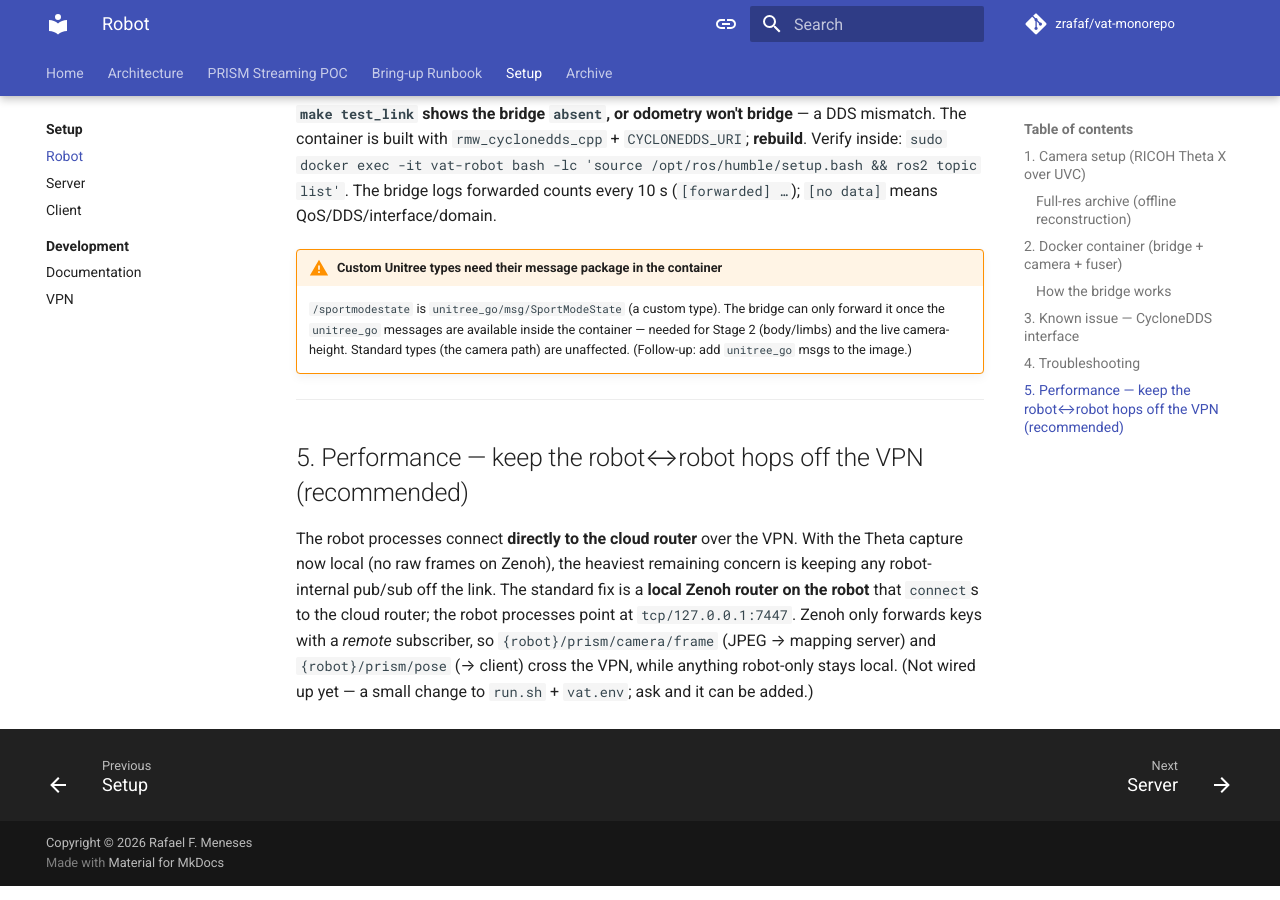
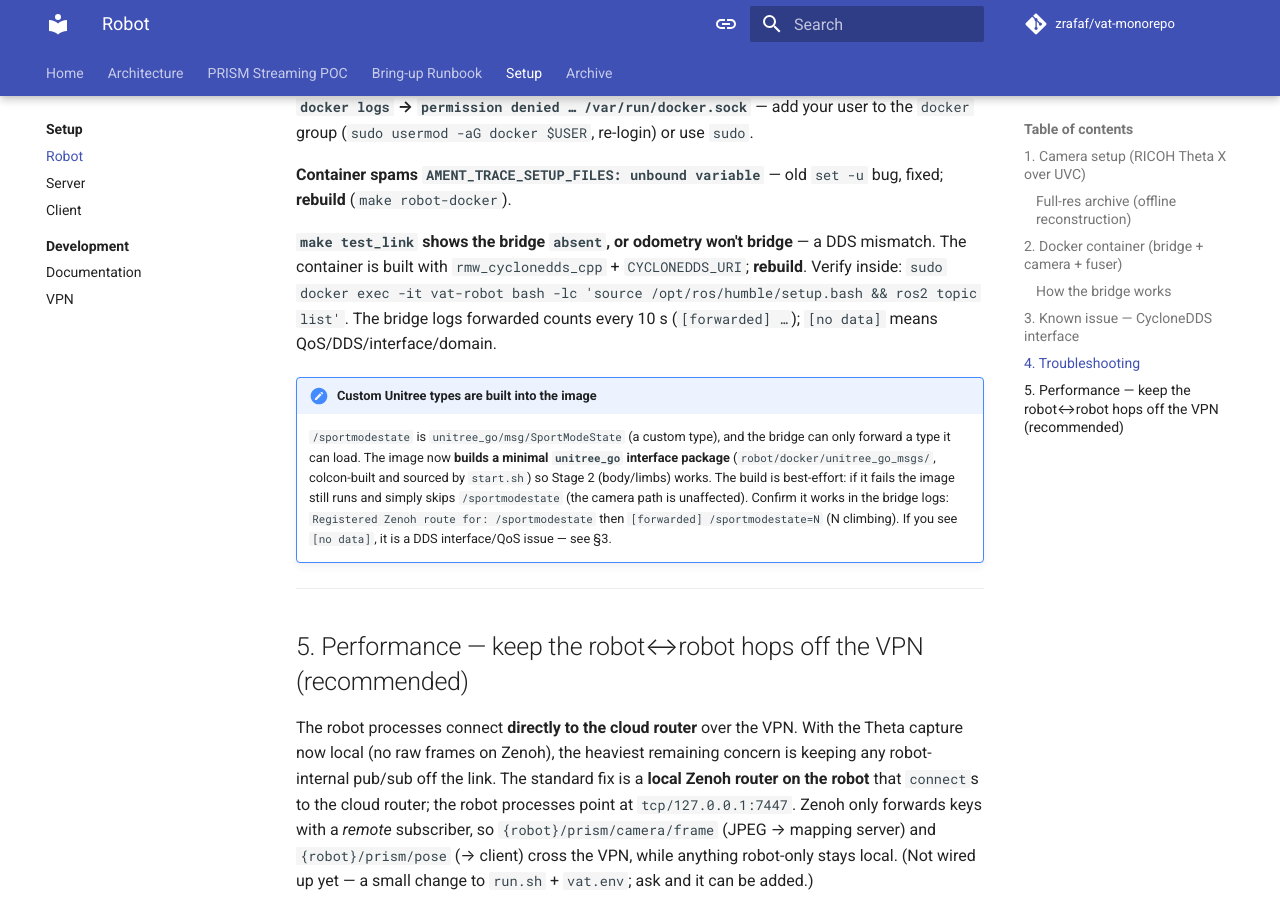
Before and after one commit to zRafaF/vat-monorepo, an MkDocs documentation site: the page built from docs/setup/robot.md, in a window 1280 px wide and 900 px high, scrolled down 6731 px. Built offline with MkDocs 1.6.1 and Material for MkDocs 9.7.7, drawn with Linux system fonts in a browser that asks for light colours; comment, search, counter and statistics services are not loaded; some of the changed text lies outside the part shown.

Commit message:
added the msgs and updated the dockerfile

````diff
--- a/docs/setup/robot.md
+++ b/docs/setup/robot.md
@@ -273,8 +273,15 @@
 
 ## 3. Known issue — CycloneDDS interface
 
-On our Go2, ROS failed at startup with `ros2: eth1: does not match an available
-interface`. Pin CycloneDDS to the real interface before any ROS command:
+On our Go2, ROS fails at startup with `<iface>: does not match an available
+interface` when CycloneDDS is bound to a NIC that doesn't exist — this
+crash-loops the bridge (`rcl node's rmw handle is invalid`). **The container
+now auto-detects the interface** (`start.sh` prefers the NIC on the Unitree
+subnet `192.168.123.x`, then the default route, then the first UP NIC), so
+`make robot-docker` should just work. If auto-detect picks the wrong one
+(bridge logs `[no data]`), pin it: set `NET_IFACE=<iface>` in `vat.env`
+(find it with `ip -br addr` on the robot). For ad-hoc `ros2` commands on the
+host, export it manually:
 
 ```bash
 export CYCLONEDDS_URI='<CycloneDDS><Domain><General><Interfaces><NetworkInterface name="eth0"/></Interfaces></General></Domain></CycloneDDS>'
@@ -338,12 +345,16 @@
 /opt/ros/humble/setup.bash && ros2 topic list'`. The bridge logs forwarded
 counts every 10 s (`[forwarded] …`); `[no data]` means QoS/DDS/interface/domain.
 
-!!! warning "Custom Unitree types need their message package in the container"
-    `/sportmodestate` is `unitree_go/msg/SportModeState` (a custom type). The
-    bridge can only forward it once the `unitree_go` messages are available inside
-    the container — needed for Stage 2 (body/limbs) and the live camera-height.
-    Standard types (the camera path) are unaffected. (Follow-up: add `unitree_go`
-    msgs to the image.)
+!!! note "Custom Unitree types are built into the image"
+    `/sportmodestate` is `unitree_go/msg/SportModeState` (a custom type), and
+    the bridge can only forward a type it can load. The image now **builds a
+    minimal `unitree_go` interface package** (`robot/docker/unitree_go_msgs/`,
+    colcon-built and sourced by `start.sh`) so Stage 2 (body/limbs) works.
+    The build is best-effort: if it fails the image still runs and simply
+    skips `/sportmodestate` (the camera path is unaffected). Confirm it works
+    in the bridge logs: `Registered Zenoh route for: /sportmodestate` then
+    `[forwarded] /sportmodestate=N` (N climbing). If you see `[no data]`, it
+    is a DDS interface/QoS issue — see §3.
 
 ---
 
````
Also changed, not shown: docs/bringup.md (+15 -4 lines), 9 other files.
